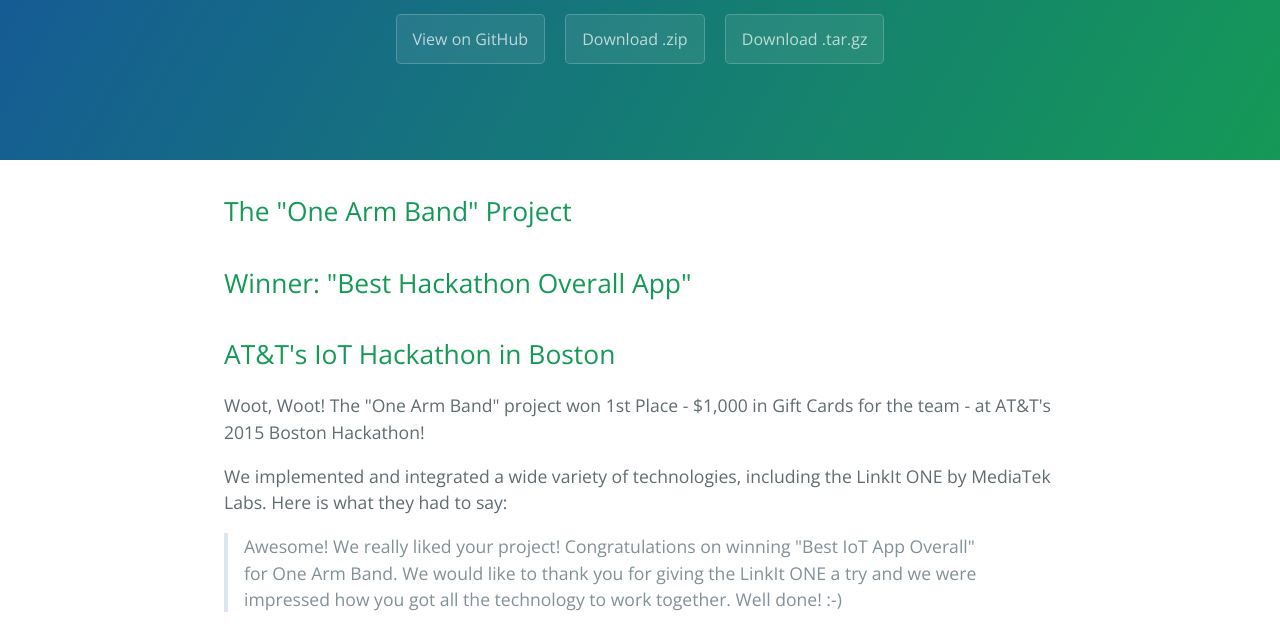
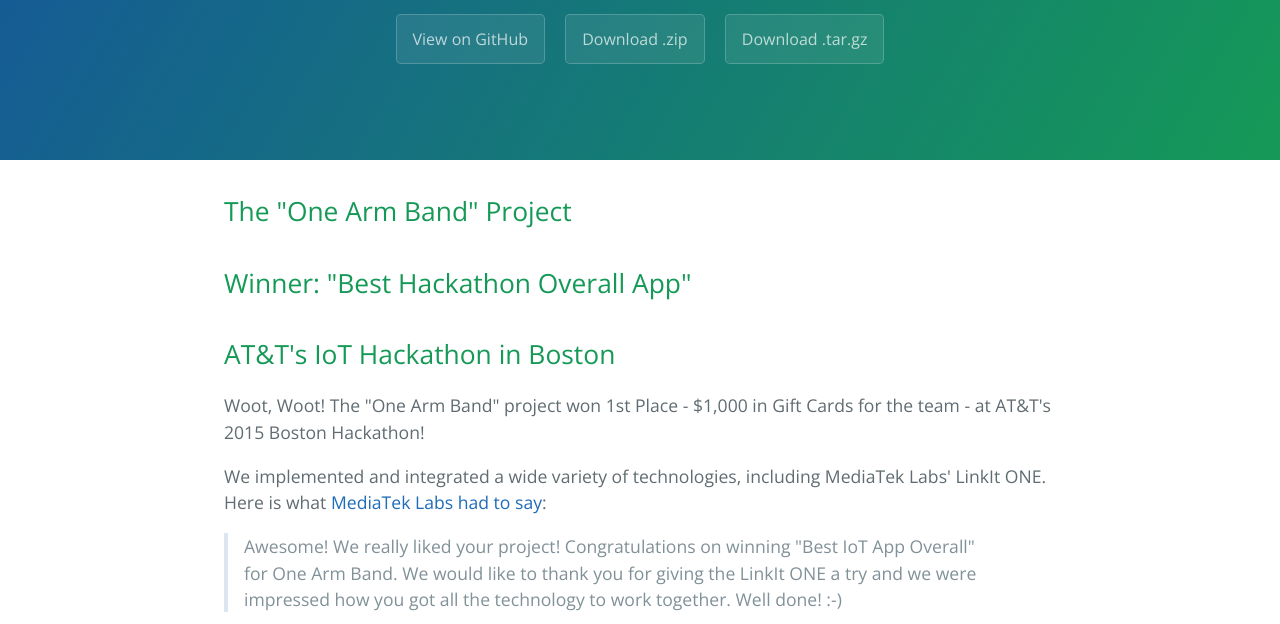
Before and after one commit to OnlineHackathon/OneArmBand, a plain HTML site: page index.html in a window 1280 px wide. Shown: the part 176-800 px from the top of the page. Drawn offline with nearby package versions, Linux system fonts and the light colour scheme.

Commit message:
Update index.html

```diff
--- a/index.html
+++ b/index.html
@@ -30,7 +30,7 @@
 
 <p>Woot, Woot! The "One Arm Band" project won 1st Place - $1,000 in Gift Cards for the team - at AT&amp;T's 2015 Boston Hackathon! </p>
 
-<p>We implemented and integrated a wide variety of technologies, including the LinkIt ONE by MediaTek Labs.  Here is what they had to say: </p>
+<p>We implemented and integrated a wide variety of technologies, including MediaTek Labs' LinkIt ONE.  Here is what <a href="https://www.facebook.com/MediaTekLabs/photos/a.1061346063880552.1073741830.1053390211342804/1142784059070085/?type=1&comment_id=1142904015724756&notif_t=photo_reply">MediaTek Labs had to say</a>: </p>
 
 <blockquote>
 <p>Awesome! We really liked your project! Congratulations on winning "Best IoT App Overall" for One Arm Band. We would like to thank you for giving the LinkIt ONE a try and we were impressed how you got all the technology to work together. Well done! :-)</p>
```
